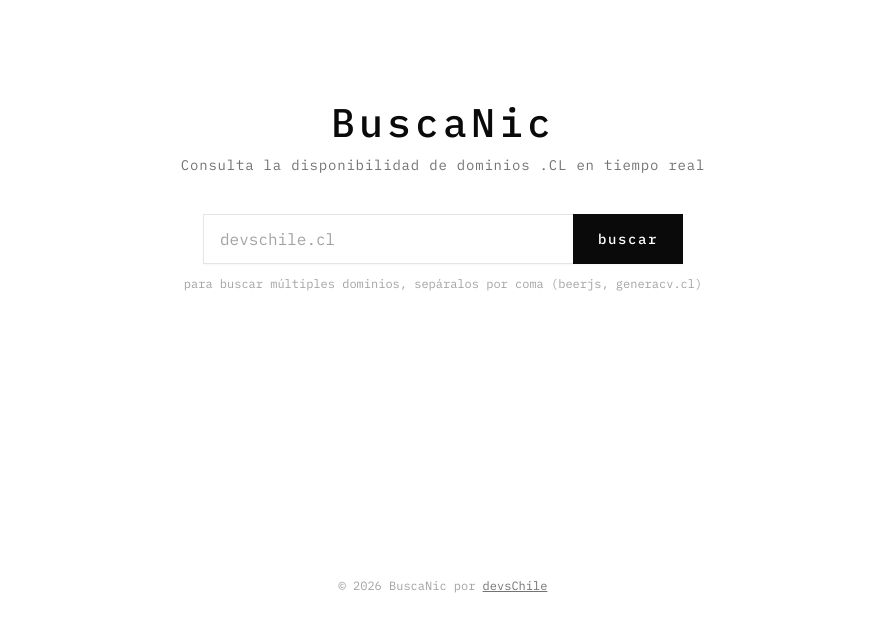
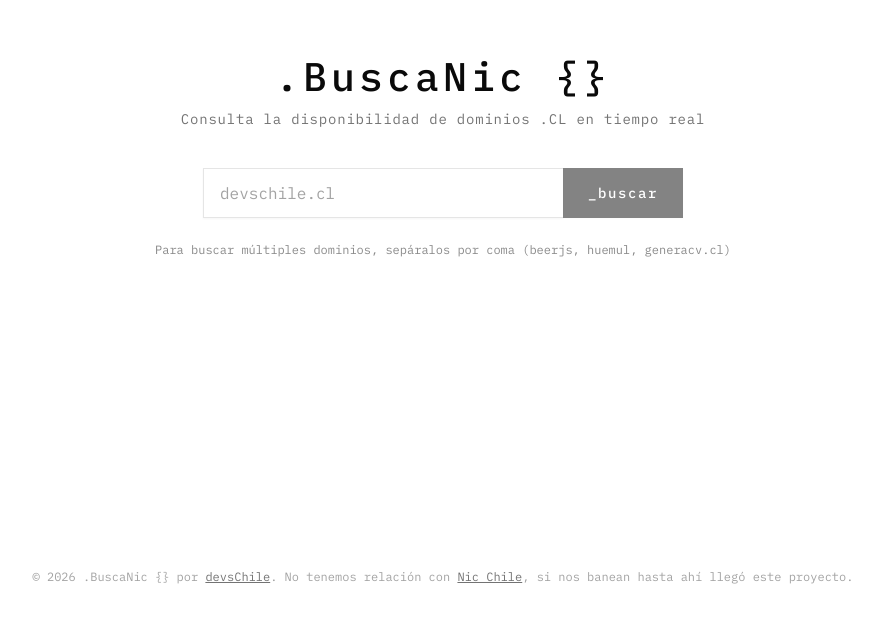
Before and after one commit to devschile/buscanic, a Next.js app: page / in a window 1280 px wide. Shown: the part 183-800 px from the top of the page, without its empty margins (197-1079 px from the left). Built offline with nearby package versions, Linux system fonts and the light colour scheme.

Commit message:
style: small tweaks

```diff
--- a/src/app/layout.tsx
+++ b/src/app/layout.tsx
@@ -9,13 +9,13 @@
 });
 
 export const metadata: Metadata = {
-  title: "BuscaNic",
+  title: ".BuscaNic {}",
   description: "Consulta la disponibilidad de dominios .CL en tiempo real",
   icons: {
     icon: "/favicon.png",
   },
   openGraph: {
-    title: "BuscaNic",
+    title: ".BuscaNic {}",
     description: "Consulta la disponibilidad de dominios .CL en tiempo real",
     type: "website",
     locale: "es_CL",
@@ -31,7 +31,7 @@
   },
   twitter: {
     card: "summary_large_image",
-    title: "BuscaNic",
+    title: ".BuscaNic {}",
     description: "Consulta la disponibilidad de dominios .CL en tiempo real",
   },
 };
--- a/src/app/page.module.css
+++ b/src/app/page.module.css
@@ -3,7 +3,7 @@
   flex-direction: column;
   align-items: center;
   justify-content: center;
-  min-height: 100vh;
+  min-height: 90vh;
   padding: 2rem 2rem 5rem;
   font-family: "IBM Plex Mono", monospace;
 }
@@ -53,9 +53,9 @@
 }
 
 .hint {
-  margin-top: 0.75rem;
+  margin-top: 1.5rem;
   font-size: 0.75rem;
-  color: #a3a3a3;
+  color: #8a8a8a;
 }
 
 .button {
@@ -137,7 +137,7 @@
   display: inline-block;
   text-decoration: none;
   font-size: 0.875rem;
-  font-weight: 500;
+  font-weight: 600;
   padding: 0.5rem 1rem;
   border: 1px solid;
   transition: opacity 0.2s ease;
@@ -162,10 +162,10 @@
 }
 
 .footer {
-  position: fixed;
-  bottom: 1.5rem;
+  margin: 2rem 0 1rem;
   font-size: 0.75rem;
   color: #a3a3a3;
+  text-align: center;
 }
 
 .footer a {
--- a/src/app/page.tsx
+++ b/src/app/page.tsx
@@ -77,6 +77,7 @@
         setError(data.results ? 'Error checking domains' : (data as any).error || "Error checking domains");
       } else {
         setResults(data.results);
+        setDomain("");
       }
     } catch {
       setError("Error checking domains");
@@ -86,8 +87,9 @@
   };
 
   return (
+    <div>
       <div className={styles.container}>
-      <h1 className={styles.title}>BuscaNic</h1>
+        <h1 className={styles.title}>.BuscaNic &#123;&#125;</h1>
         <p className={styles.description}>
           Consulta la disponibilidad de dominios .CL en tiempo real
         </p>
@@ -100,11 +102,11 @@
             placeholder="devschile.cl"
             className={styles.input}
           />
-        <button type="submit" disabled={loading} className={styles.button}>
-          {loading ? "buscando..." : "buscar"}
+          <button type="submit" disabled={loading || !domain.trim()} className={styles.button}>
+            {loading ? "buscando..." : "_buscar"}
           </button>
         </form>
-      <p className={styles.hint}>para buscar múltiples dominios, sepáralos por coma (beerjs, generacv.cl)</p>
+        <p className={styles.hint}>Para buscar múltiples dominios, sepáralos por coma (beerjs, huemul, generacv.cl)</p>
 
         {error && <p className={styles.error}>{error}</p>}
 
@@ -126,22 +128,24 @@
                         : styles.unknown
                     }`}
                   >
-                  {r.status === "available" && "disponible"}
-                  {r.status === "registered" && "registrado"}
-                  {r.status === "unknown" && "desconocido"}
+                    {r.status === "available" && "_disponible"}
+                    {r.status === "registered" && "_registrado"}
+                    {r.status === "unknown" && "_desconocido"}
                   </a>
                 </div>
               </div>
             ))}
           </div>
         )}
-
+      </div>
       <footer className={styles.footer}>
         <p>
-          © {new Date().getFullYear()} BuscaNic por{" "}
+          &copy; {new Date().getFullYear()} .BuscaNic &#123;&#125; por{" "}
           <a href="https://www.devschile.cl/" target="_blank" rel="noopener noreferrer">
             devsChile
           </a>
+          .{" "}
+          No tenemos relación con <a href="https://www.nic.cl/" target="_blank" rel="noopener noreferrer">Nic Chile</a>, si nos banean hasta ahí llegó este proyecto.
         </p>
       </footer>
     </div>
```
Lines whose indentation alone changed are shown as unchanged.
